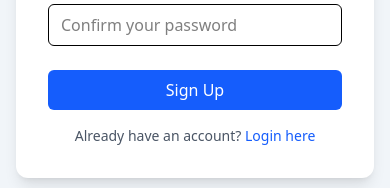
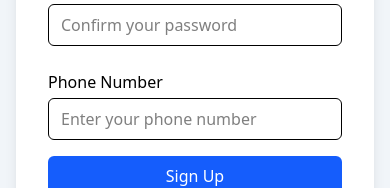
Before and after one commit to Cazaks/CapstonProject_FAKEAWAY, a React (Vite) app: page /signup in a window 390 px wide. Shown: the part 568-756 px from the top of the page. Built offline with nearby package versions, Linux system fonts and the light colour scheme.

Commit message:
Adding phone number to registration as a requirement

```diff
--- a/src/pages/SignUp.jsx
+++ b/src/pages/SignUp.jsx
@@ -3,6 +3,7 @@ import LenisScroll from "../components/LenisScroll";
 import Header from "../components/Header";
 import Footer from "../components/Footer";
 import { Link, useNavigate } from "react-router-dom";
+import { registerUser } from "../services/AuthenticationServices"; // backend service
 
 export default function SignUp() {
   const navigate = useNavigate();
@@ -12,34 +13,42 @@ export default function SignUp() {
     email: "",
     password: "",
     confirmPassword: "",
+    phoneNumber: "",
   });
 
   const [error, setError] = useState("");
 
+  // Update form fields
   function handleChange(e) {
     const { name, value } = e.target;
     setFormData((prev) => ({ ...prev, [name]: value }));
   }
 
-  function handleSubmit(e) {
+  // Handle form submission
+  async function handleSubmit(e) {
     e.preventDefault();
     setError("");
 
-
     if (formData.password !== formData.confirmPassword) {
-      setError("Confirm Password do not match");
+      setError("Confirm Password does not match");
       return;
     }
 
+    try {
+      // Call backend service
+      await registerUser({
+        firstName: formData.firstName,
+        lastName: formData.lastName,
+        email: formData.email,
+        password: formData.password,
+      });
 
-    // onSignUp?.({
-    //   firstName: formData.firstName,
-    //   lastName: formData.lastName,
-    //   email: formData.email,
-    //   password: formData.password,
-    // });
-
-    navigate("/login");
+      alert("Registration successful! Please login.");
+      navigate("/login");
+    } catch (err) {
+      console.error("Registration failed:", err.message);
+      setError(err.message);
+    }
   }
 
   return (
@@ -48,7 +57,6 @@ export default function SignUp() {
       <Header />
 
       <main className="flex justify-center bg-slate-100 px-4 py-20">
-
         <form
           onSubmit={handleSubmit}
           className="w-full max-w-md bg-white p-8 rounded-xl shadow-lg"
@@ -58,9 +66,7 @@ export default function SignUp() {
           </h2>
 
           {error && (
-            <p className="mb-4 text-sm text-red-600 text-center">
-              {error}
-            </p>
+            <p className="mb-4 text-sm text-red-600 text-center">{error}</p>
           )}
 
           <div className="mb-4">
@@ -126,7 +132,23 @@ export default function SignUp() {
             />
           </div>
 
-          <button type="submit" className="w-full bg-blue-600 text-white py-2 rounded-md hover:bg-blue-700">
+          <div className="mb-4">
+            <label className="block mb-1">Phone Number</label>
+            <input
+              type="tel"
+              name="phoneNumber"
+              placeholder="Enter your phone number"
+              required
+              value={formData.phoneNumber}
+              onChange={handleChange}
+              className="w-full px-3 py-2 border rounded-md"
+            />
+          </div>
+
+          <button
+            type="submit"
+            className="w-full bg-blue-600 text-white py-2 rounded-md hover:bg-blue-700"
+          >
             Sign Up
           </button>
 
@@ -139,7 +161,6 @@ export default function SignUp() {
               Login here
             </Link>
           </p>
-
         </form>
       </main>
 
```
